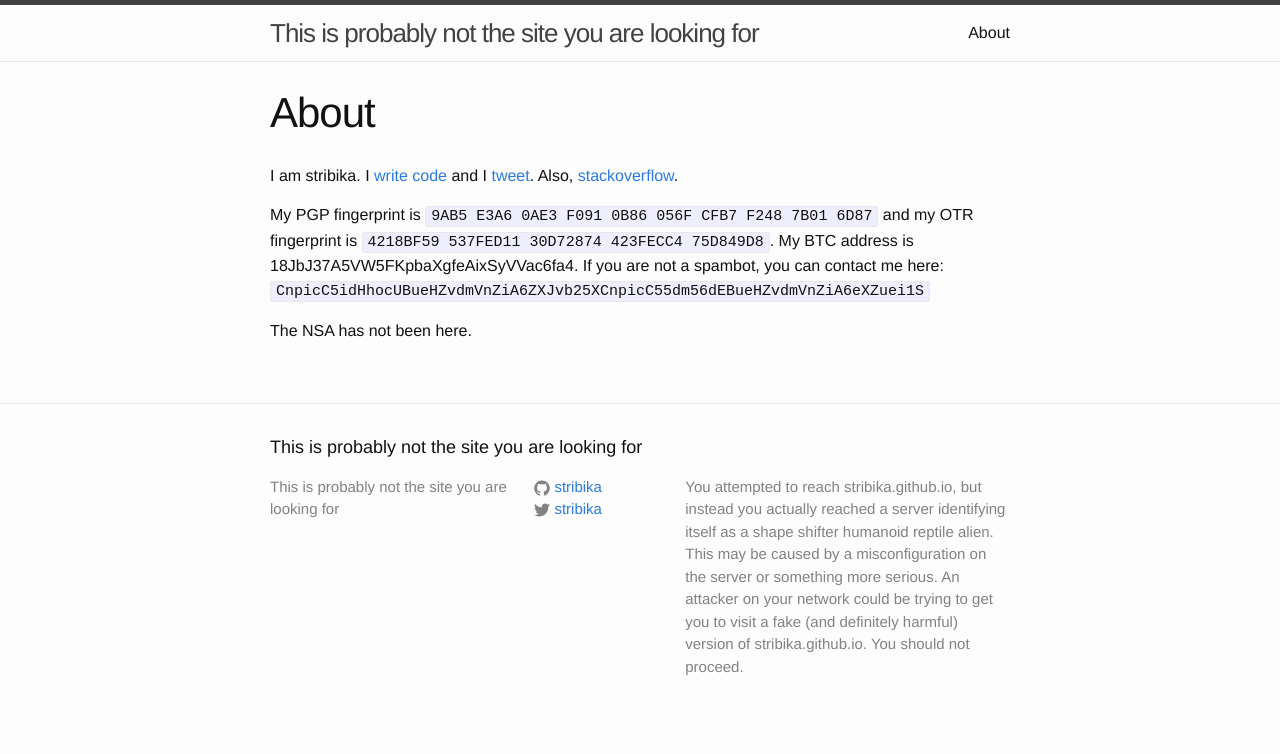
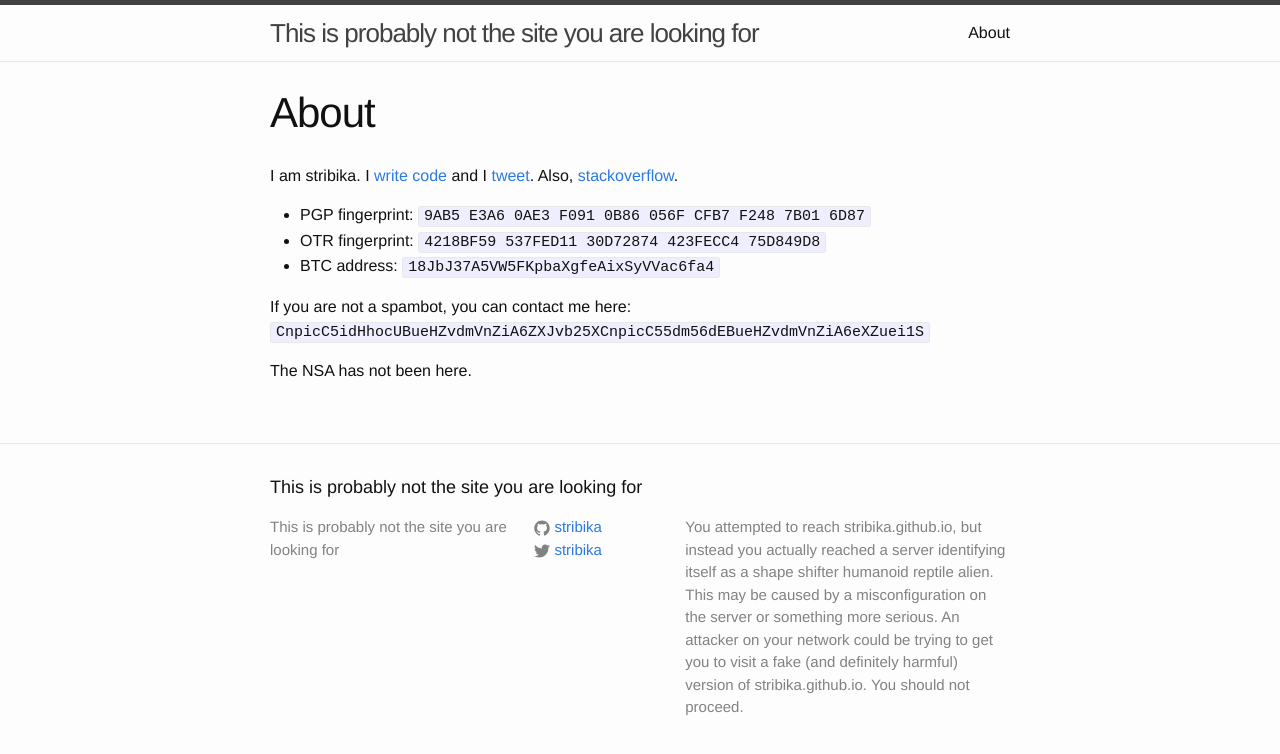
Before and after one commit to stribika/stribika.github.io, a Jekyll site: the page built from about.md, in a window 1280 px wide. Shown: the top 754 px of the page. Built offline with Jekyll 4.4.1, drawn with Linux system fonts in a browser that asks for light colours.

Commit message:
About page format

```diff
--- a/about.md
+++ b/about.md
@@ -8,8 +8,10 @@ I am stribika.
 I [write code](https://github.com/stribika) and I [tweet](https://twitter.com/stribika).
 Also, [stackoverflow](https://stackoverflow.com/users/128514/stribika).
 
-My PGP fingerprint is <code>9AB5 E3A6 0AE3 F091 0B86  056F CFB7 F248 7B01 6D87</code> and my OTR fingerprint is <code>4218BF59 537FED11 30D72874 423FECC4 75D849D8</code>.
-My BTC address is 18JbJ37A5VW5FKpbaXgfeAixSyVVac6fa4.
-If you are not a spambot, you can contact me here: <code>CnpicC5idHhocUBueHZvdmVnZiA6ZXJvb25XCnpicC55dm56dEBueHZvdmVnZiA6eXZuei1S</code>
+* PGP fingerprint: `9AB5 E3A6 0AE3 F091 0B86  056F CFB7 F248 7B01 6D87`
+* OTR fingerprint: `4218BF59 537FED11 30D72874 423FECC4 75D849D8`
+* BTC address: `18JbJ37A5VW5FKpbaXgfeAixSyVVac6fa4`
+
+If you are not a spambot, you can contact me here: `CnpicC5idHhocUBueHZvdmVnZiA6ZXJvb25XCnpicC55dm56dEBueHZvdmVnZiA6eXZuei1S`
 
 The NSA has not been here.
```
